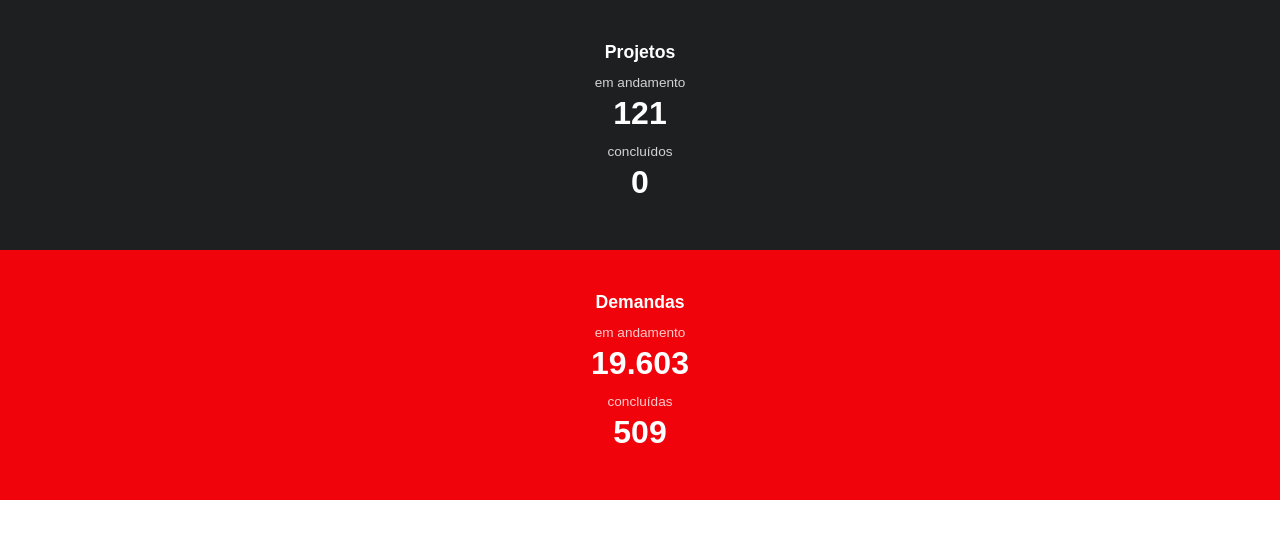
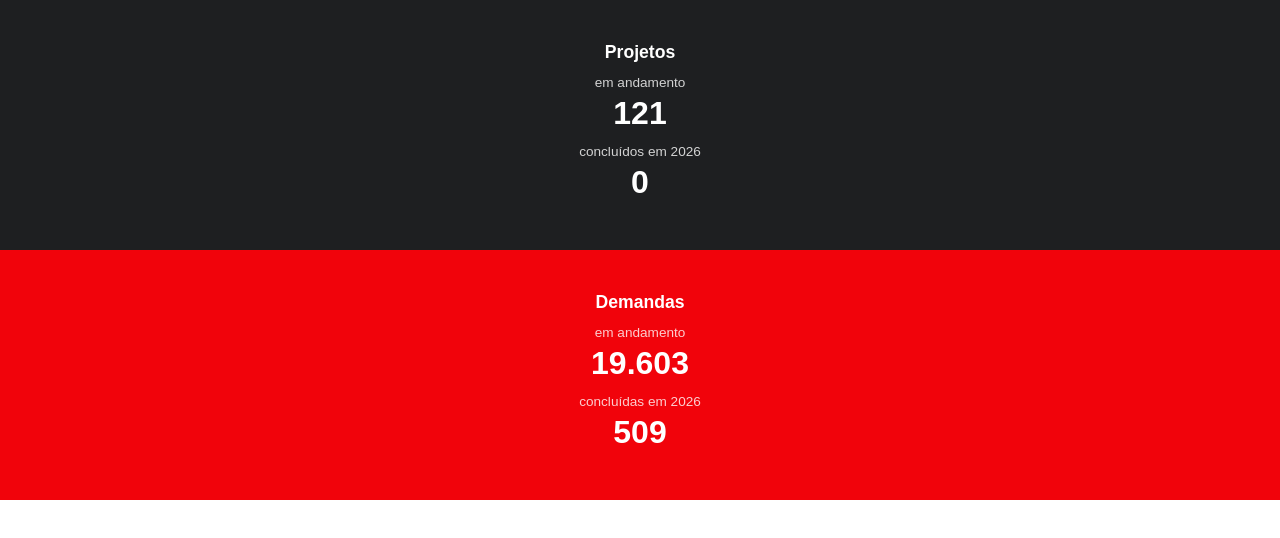
Before and after one commit to diogogodinho-tjmg/painel-bi-confluence, a plain HTML site: page kpis_coluna1.html in a window 1280 px wide. Drawn offline with Linux system fonts and the light colour scheme.

Commit message:
Update KPI labels for completed projects and demands

```diff
--- a/kpis_coluna1.html
+++ b/kpis_coluna1.html
@@ -57,14 +57,14 @@
         <div class="kpi-title">Projetos</div>
         <div class="kpi-value-label">em andamento</div>
         <div class="kpi-value">121</div>
-        <div class="kpi-value-label">concluídos</div>
+        <div class="kpi-value-label">concluídos em 2026</div>
         <div class="kpi-value">0</div>
     </div>
     <div class="kpi-block bg-red">
         <div class="kpi-title">Demandas</div>
         <div class="kpi-value-label">em andamento</div>
         <div class="kpi-value">19.603</div>
-        <div class="kpi-value-label">concluídas</div>
+        <div class="kpi-value-label">concluídas em 2026</div>
         <div class="kpi-value">509</div>
     </div>
 </body>
```
